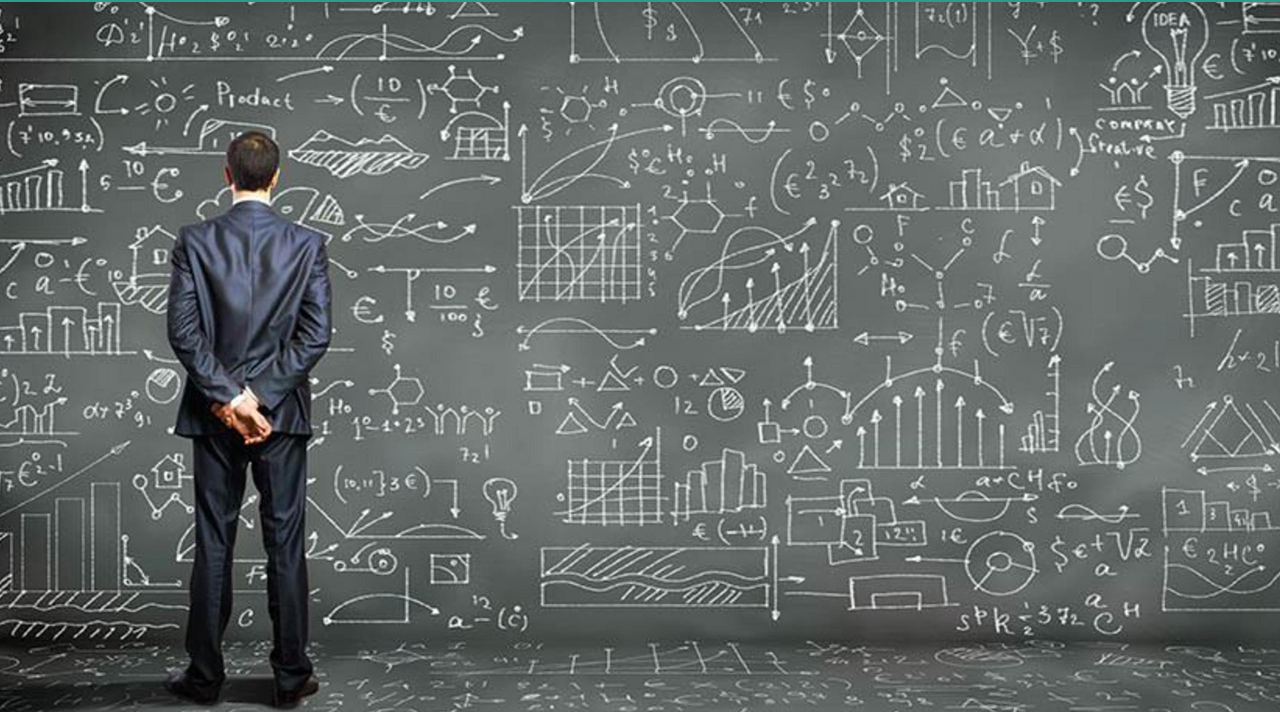
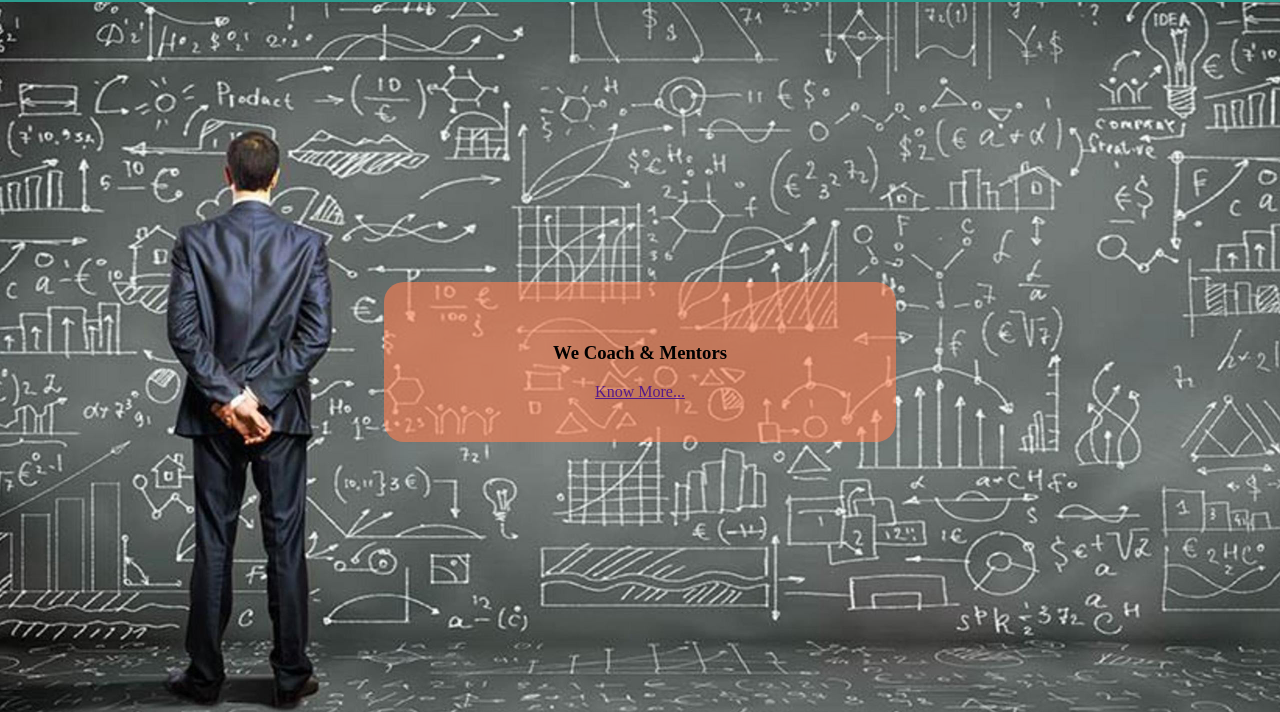
Before and after one commit to raj4ual/ui-herounit, a plain HTML site: page index.html in a window 1280 px wide. Shown: the part 88-800 px from the top of the page. Drawn offline with Linux system fonts and the light colour scheme; a web font is replaced by a local one.

Commit message:
rectification

```diff
--- a/css/style.css
+++ b/css/style.css
@@ -23,14 +23,29 @@ header h1{
     justify-content: center;
     flex-direction: column;
 }
+.hero-unit-section a{
+    display:block;
+}
+.hero-unit-section img{
+    width: 100vw;
+}
+
 .hero-unit-caption{
     display:flex;
     flex-direction: column;
     align-items: center;
+    position: absolute;
 }
-.hero-unit-section img{
-    width: 100vw;
+.hero-unit-mask{
+    position: absolute;
+    background-color: coral;
+    border-radius: 20px;
+    height:20%;
+    opacity: 0.6;
+    width: 40vw;
+
 }
+
 .paper-layout-section{
     display: flex;
     justify-content: space-around;
--- a/index.html
+++ b/index.html
@@ -23,9 +23,11 @@
     </header>
     <!--HeroUnit Section starts here-->
     <section class="hero-unit-section">
-    <div class="hero-unit-caption">
         <img src="./images/3.jpg" alt="">
-        We Coach & Mentors
+        <div class="hero-unit-mask">
+        </div>
+        <div class="hero-unit-caption">
+        <h3>We Coach & Mentors</h3>
         <a href="">Know More...</a>
     </div>
     </section>
```
